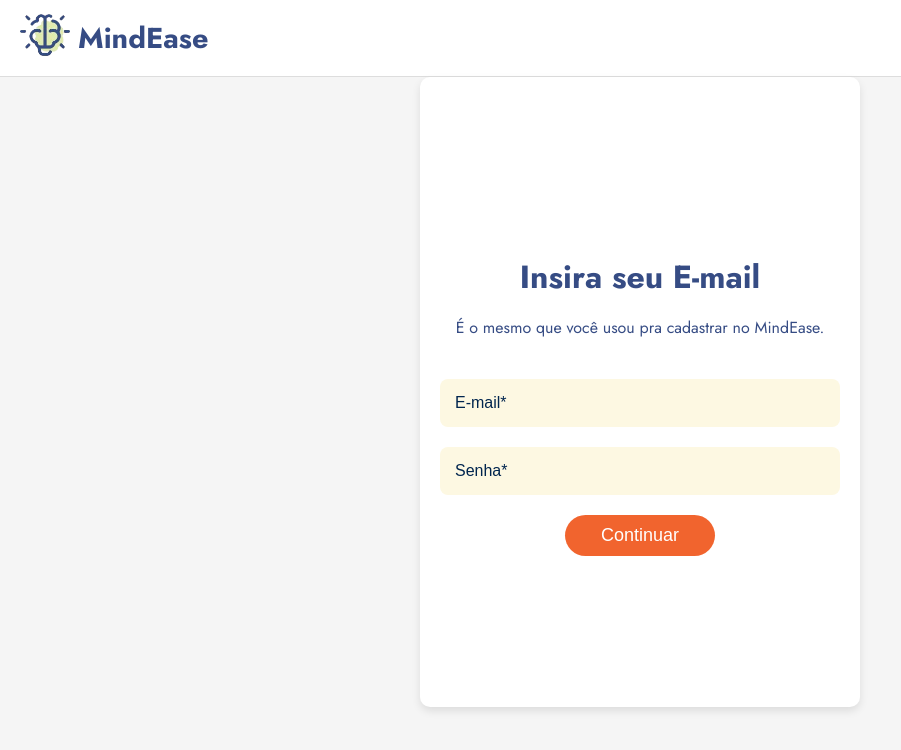
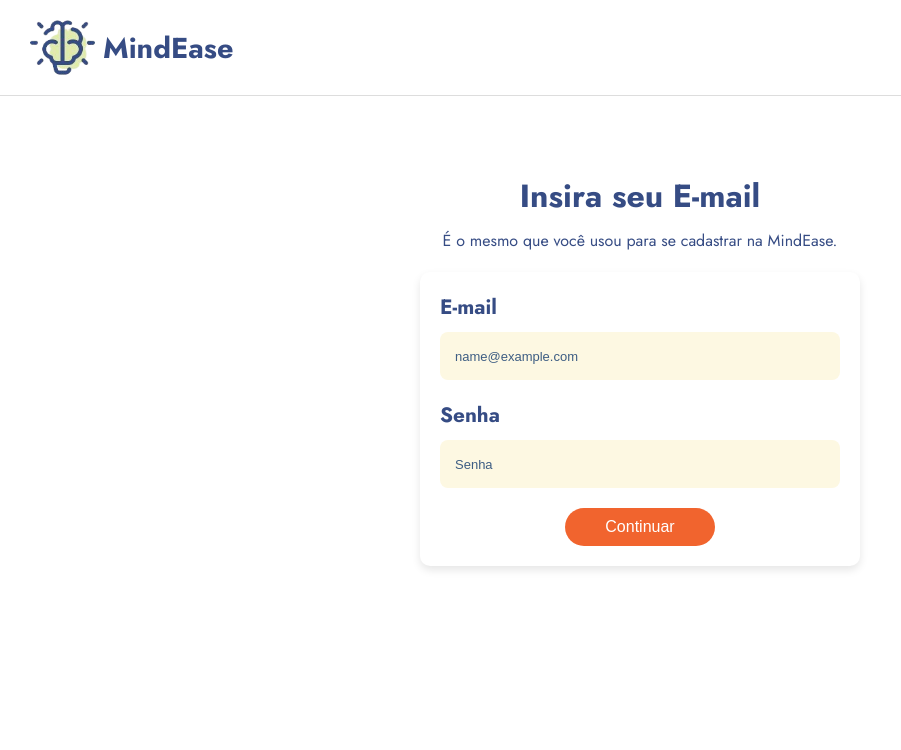
Before and after one commit to Jonatas10J/MindEase-, a Flask app: page /login in a window 1280 px wide. Shown: the top 750 px of the page, without its empty margins (0-901 px from the left). Run offline with Flask 3, Linux system fonts and the light colour scheme.

Commit message:
alterações imagens

```diff
--- a/app/static/css/login.css
+++ b/app/static/css/login.css
@@ -2,7 +2,7 @@ body {
     font-family: 'Jost', sans-serif;
     margin: 0;
     padding: 0;
-    background-color: #f5f5f5;
+    font-size: 1.3rem;
 }
 
 a {
@@ -16,8 +16,8 @@ a {
 }
 
 .logo img {
-    width: 50px;
     height: auto;
+    width: 65px;
 }
 
 .logo span {
@@ -26,10 +26,9 @@ a {
     color: #364C84;
 }
 
-
 header {
     background-color: #fff;
-    padding: 10px 20px;
+    padding: 15px 30px;
     display: flex;
     justify-content: space-between;
     align-items: center;
@@ -37,21 +36,29 @@ header {
     color: #364C84;
 }
 
-header .logo {
+.login-container {
     display: flex;
+    flex-direction: column;
     align-items: center;
-    gap: 8px;
+    justify-content: center;
+    margin-top: 50px;
 }
 
-header .logo img {
-    width: 50px;
-    height: auto;
+.login-header {
+    text-align: center;
+    margin-bottom: 20px;
 }
 
-header .logo span {
-    font-size: 1.8rem;
-    font-weight: bold;
+.login-header h1 {
+    font-size: 2rem;
     color: #364C84;
+    margin-bottom: 10px;
+}
+
+.login-header p {
+    font-size: 1rem;
+    color: #364C84;
+    margin: 0;
 }
 
 .login-section {
@@ -59,30 +66,13 @@ header .logo span {
     flex-direction: column;
     align-items: center;
     justify-content: center;
-    height: calc(80vh - 50px);
+    height: auto;
     background-color: #ffffff;
     padding: 20px;
     border-radius: 10px;
     box-shadow: 0 4px 8px rgba(0, 0, 0, 0.1);
     max-width: 400px;
-    margin: 0 auto;
-    text-align: center;
-    color: #364C84;
-}
-
-.login-header {
-    margin-bottom: 20px;
-}
-
-.login-header h1 {
-    margin-bottom: 10px;
-    font-size: 2rem;
-}
-
-.login-header p {
-    margin-bottom: 20px;
-    font-size: 1rem;
-    color: #364C84;
+    width: 100%;
 }
 
 .login-form {
@@ -96,6 +86,8 @@ header .logo span {
     display: flex;
     flex-direction: column;
     gap: 10px;
+    font-weight: bold;
+    color: #364C84;
 }
 
 .form-row input {
@@ -108,7 +100,8 @@ header .logo span {
 }
 
 .form-row input::placeholder {
-    color: #00254E;
+    color: #3d5d83;
+    font-size: small;
 }
 
 .form-row input:focus {
@@ -121,10 +114,11 @@ header .logo span {
     background-color: #F1642E;
     color: #ffffff;
     border: none;
-    border-radius: 25px;
+    border-radius: 30px;
     font-size: 18px;
     cursor: pointer;
     max-width: 150px;
     width: 100%;
     margin: 0 auto;
+    font-size: medium;
 }
--- a/app/templates/cadEmpresa.html
+++ b/app/templates/cadEmpresa.html
@@ -4,7 +4,7 @@
 <head>
     <meta charset="UTF-8">
     <meta name="viewport" content="width=device-width, initial-scale=1.0">
-    <title>MindEase</title>
+    <title>MindEase | Cadastre-se aqui</title>
     <link rel="stylesheet" href="{{ url_for('static', filename='css/home.css') }}">
     <link rel="stylesheet" href="{{ url_for('static', filename='css/cadEmpresa.css') }}">
     <link rel="preconnect" href="https://fonts.googleapis.com">
@@ -27,7 +27,7 @@
 
        <section class="começar">
             <h1>Vamos começar?</h1>
-            <p>Solicite a sua demonstração</p>
+            <p>Solicite a sua demonstração!</p>
        </section>
 
        <section id="empresa-login" class="login-section">
@@ -52,11 +52,9 @@
             </div>
             <div class="form-row">
                 <input type="password" id="senha" name="senha" placeholder="Digite sua senha" required>
-                <span class="eye-icon">👁</span>
             </div>
             <div class="form-row">
                 <input type="password" id="confirmar-senha" name="confirmar_senha" placeholder="Confirme sua senha" required>
-                <span class="eye-icon">👁</span>
             </div>
             {% with messages = get_flashed_messages(with_categories=true) %}
             {% if messages %}
--- a/app/templates/cadPsicologo.html
+++ b/app/templates/cadPsicologo.html
@@ -4,7 +4,7 @@
 <head>
     <meta charset="UTF-8">
     <meta name="viewport" content="width=device-width, initial-scale=1.0">
-    <title>MindEase</title>
+    <title>MindEase | Cadastre-se aqui</title>
     <link rel="stylesheet" href="{{ url_for('static', filename='css/home.css') }}">
     <link rel="stylesheet" href="{{ url_for('static', filename='css/cadPsicologo.css') }}">
     <link rel="preconnect" href="https://fonts.googleapis.com">
--- a/app/templates/calendario.html
+++ b/app/templates/calendario.html
@@ -3,7 +3,7 @@
 <head>
     <meta charset="UTF-8">
     <meta name="viewport" content="width=device-width, initial-scale=1.0">
-    <title>Calendário</title>
+    <title>Psicólogo | Cronograma</title>
     <link rel="icon" href="../static/images/logo.png" alt="MindEase">
     <link rel="stylesheet" href="{{ url_for('static', filename='css/psicologo.css') }}">
     <script src="{{ url_for('static', filename='js/script.js') }}"></script>
--- a/app/templates/chat.html
+++ b/app/templates/chat.html
@@ -3,7 +3,7 @@
 <head>
   <meta charset="UTF-8">
   <meta name="viewport" content="width=device-width, initial-scale=1.0">
-  <title>Chat</title>
+  <title>MindEase | Chat</title>
   <link rel="icon" href="../static/images/logo.png" alt="MindEase">
   <link rel="stylesheet" href={{ url_for('static', filename='css/funcionario.css') }}>
   <link rel="stylesheet" href={{ url_for('static', filename='css/funcionarioo.css') }}>
--- a/app/templates/gerenciarplanos.html
+++ b/app/templates/gerenciarplanos.html
@@ -4,7 +4,7 @@
 <head>
     <meta charset="UTF-8">
     <meta name="viewport" content="width=device-width, initial-scale=1.0">
-    <title>MindEase</title>
+    <title>MindEase | Planos disponíveis</title>
     <link rel="stylesheet" href="{{ url_for('static', filename='css/perfilEmpresa.css') }}">
     <link rel="preconnect" href="https://fonts.googleapis.com">
     <link rel="preconnect" href="https://fonts.gstatic.com" crossorigin>
--- a/app/templates/login.html
+++ b/app/templates/login.html
@@ -1,58 +1,39 @@
 <!DOCTYPE html>
-<html lang="en">
-
+<html lang="pt-BR">
 <head>
     <meta charset="UTF-8">
     <meta name="viewport" content="width=device-width, initial-scale=1.0">
-    <title>Login | MindEase</title>
-    <link rel="stylesheet" href="{{ url_for('static', filename='css/login.css') }}">
-    <link rel="stylesheet" href="{{ url_for('static', filename='css/loginFuncionario.css') }}">
-    <link rel="preconnect" href="https://fonts.googleapis.com">
-    <link rel="preconnect" href="https://fonts.gstatic.com" crossorigin>
-    <link rel="icon" href="../static/images/logo.png" alt="MindEase">
-    <link href="https://fonts.googleapis.com/css2?family=Jost:ital,wght@0,100..900;1,100..900&display=swap" rel="stylesheet">
-    <script src="{{ url_for('static', filename='js/script.js') }}"></script>
+    <title>MindEase | Entrar</title>
+    <link rel="shortcut icon" href="../static/images/logo.png" type="image/x-icon">
+    <link href="https://fonts.googleapis.com/css2?family=Jost:wght@400;700&display=swap" rel="stylesheet">
+    <link rel="stylesheet" href="../static/css/login.css">
 </head>
-
 <body>
     <header>
-        <nav>
-            <div class="logo"> <a href="home.html"><img src="../static/images/logo.png" alt="MindEase"></a>
-                <a href={{ url_for('home') }}><span>MindEase</span></a>
-            </div>
-        </nav>
+        <div class="logo">
+            <img src="../static/images/logo.png" alt="Logo"><span>MindEase</span>
+        </div>
     </header>
 
-    <main>
-        <section class="login-section">
-            <div class="login-header">
-                <h1>Insira seu E-mail</h1>
-                <p>É o mesmo que você usou pra cadastrar no MindEase.</p>
-            </div>
-            <form id="login-form" method="POST" class="login-form">
+    <section class="login-container">
+        <div class="login-header">
+            <h1>Insira seu E-mail</h1>
+            <p>É o mesmo que você usou para se cadastrar na MindEase.</p>
+        </div>
+
+        <div class="login-section">
+            <form class="login-form">
                 <div class="form-row">
-                    <input type="email" id="email" name="email" placeholder="E-mail*" required>
+                    <label for="email">E-mail</label>
+                    <input type="email" id="email" placeholder="name@example.com">
                 </div>
                 <div class="form-row">
-                    <input type="password" name="senha" placeholder="Senha*" required>
+                    <label for="senha">Senha</label>
+                    <input type="password" id="senha" placeholder="Senha">
                 </div>
-                <button type="submit" class="submit-button">Continuar</button>
+                <button class="submit-button">Continuar</button>
             </form>
-            {% with messages = get_flashed_messages(with_categories=true) %}
-            {% if messages %}
-                <ul>
-                    {% for category, message in messages %}
-                        <li class="{{ category }}" style="color: red;">{{ message }}</li>
-                    {% endfor %}
-                </ul>
-            {% endif %}
-        {% endwith %}
-        </section>
-    </main>
-
-
-
-    <script src="../js/script.js"></script>
+        </div>
+    </section>
 </body>
-
 </html>
--- a/app/templates/perfilFuncionario.html
+++ b/app/templates/perfilFuncionario.html
@@ -56,7 +56,7 @@
                 <p class="detail-info">135.559.654-84</p>
             </div>
             <div class="detail-card">
-                <p class="detail-title">Sessões</p>
+                <p class="detail-title">Sessões realizadas</p>
                 <p class="detail-info">8</p>
             </div>
         </section>
```
Also changed, not shown: app/templates/chat-conversas.html (+4 -3 lines), app/templates/consultas.html (+13 -13 lines), app/templates/home.html (+8 -9 lines), instance/mindease.db.
